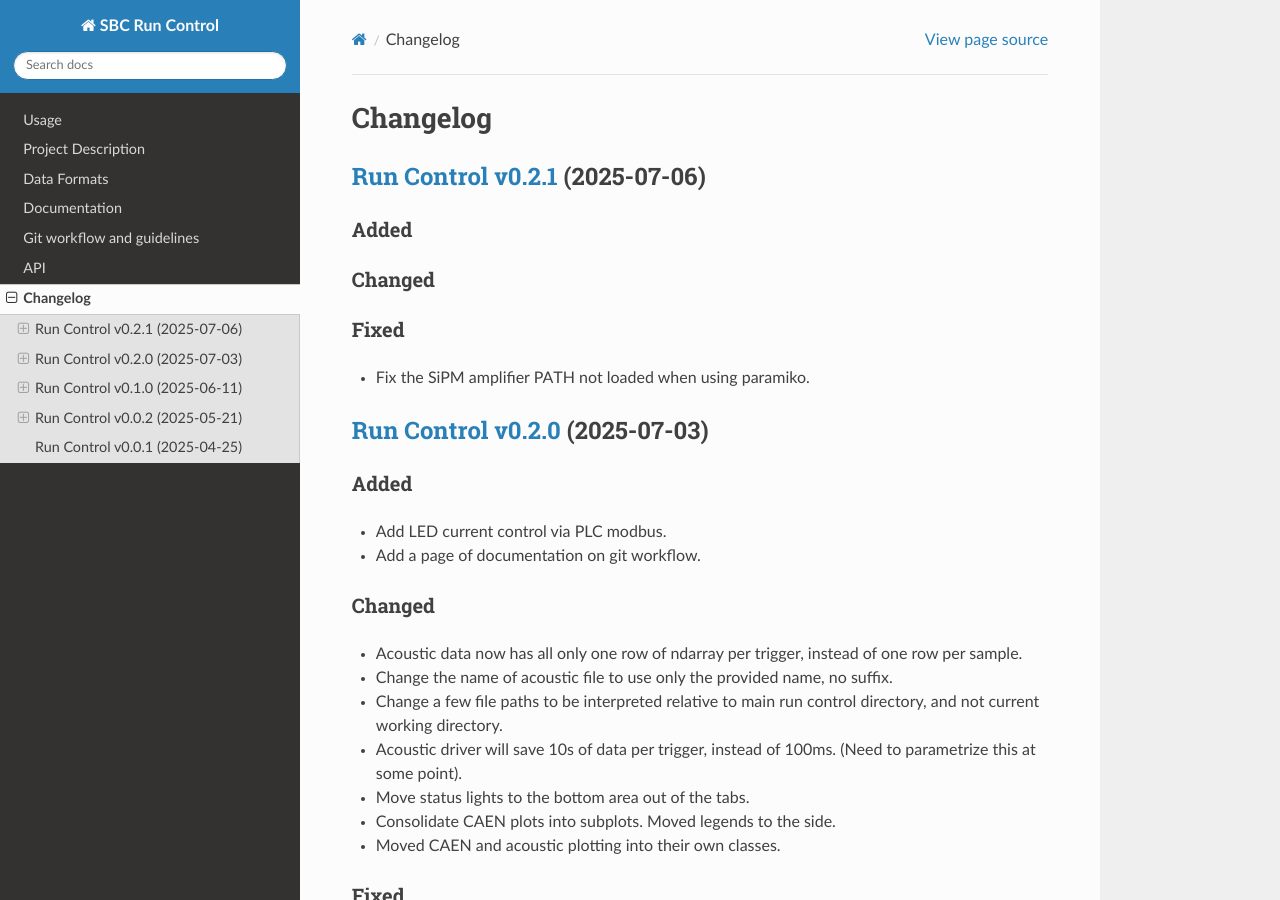
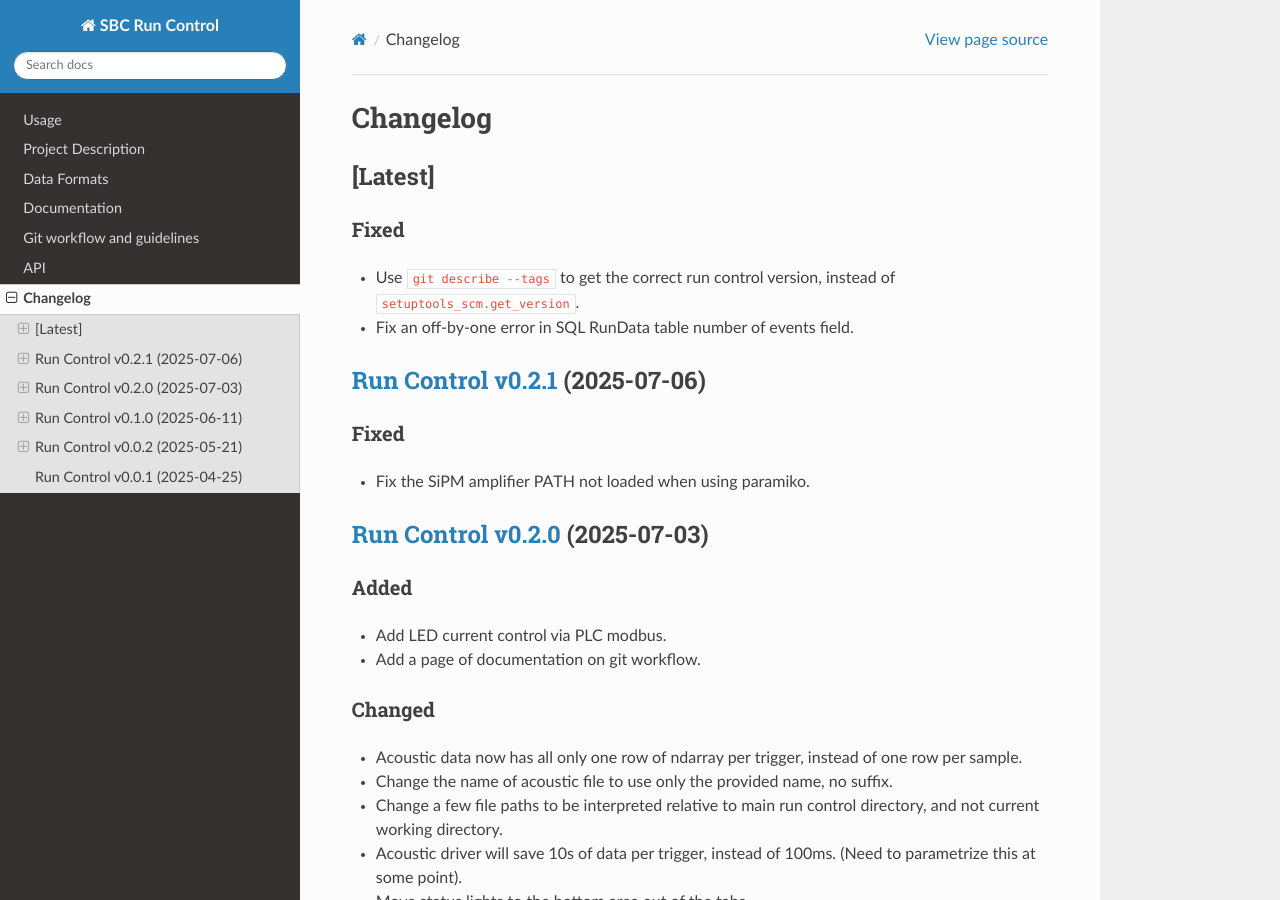
Before and after one commit to SBC-Collaboration/SBC-RunControl, a Sphinx documentation site: the page built from docs/changelog.md, in a window 1280 px wide and 900 px high. Built offline with Sphinx 7.4.7 and the Read the Docs theme 3.1.0, drawn with Linux system fonts in a browser that asks for light colours.

Commit message:
Correct the number of events field in SQL RunData table.

```diff
--- a/docs/changelog.md
+++ b/docs/changelog.md
@@ -1,8 +1,11 @@
 # Changelog
 
+## [Latest]
+### Fixed
+- Use `git describe --tags` to get the correct run control version, instead of `setuptools_scm.get_version`.
+- Fix an off-by-one error in SQL RunData table number of events field.
+
 ## [Run Control v0.2.1](https://github.com/SBC-Collaboration/SBC-RunControl/releases/tag/v0.2.1) (2025-07-06)
-### Added
-### Changed
 ### Fixed
 - Fix the SiPM amplifier PATH not loaded when using paramiko.
 
```
Also changed, not shown: 2 other files.
